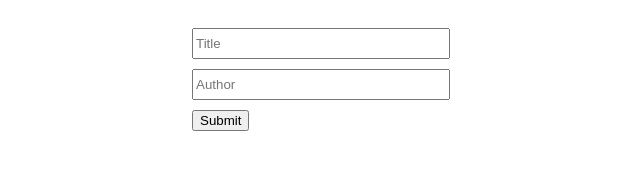
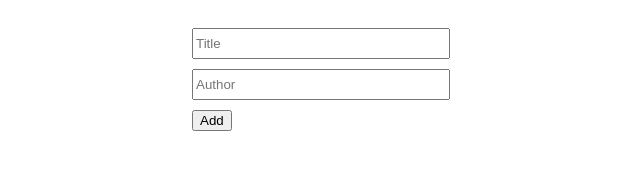
Before and after one commit to megha-n-bodke/awsome_books, a website: page index.html in a window 1280 px wide. Shown: the full height of the page, 319-959 px from the left. Drawn offline with Linux system fonts and the light colour scheme.

Commit message:
Chane the submit button to add button

```diff
--- a/index.html
+++ b/index.html
@@ -20,7 +20,7 @@
         <form action="#">
             <input type="text" placeholder="Title" id="title" class="dataFields"><br />
             <input type="text" placeholder="Author" id="author" class="dataFields"><br />
-            <button type="submit" id="submitbtn">Submit</button>
+            <button type="submit" id="submitbtn">Add</button>
             <span id="emptySpan"></span>
 
         </form>
```
